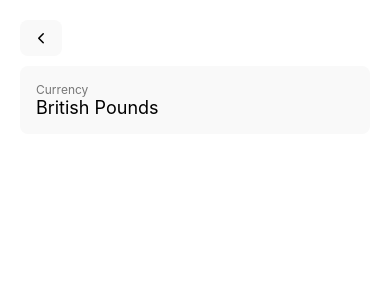
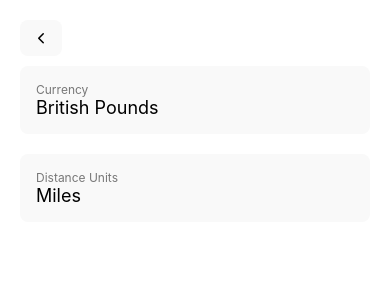
Before and after one commit to jcbyte/TripTab, a React Native app: screen /Settings in a window 390 px wide. Shown: the top 300 px of the page. Built offline with nearby package versions, Linux system fonts and the light colour scheme.

Commit message:
created distance setting

```diff
--- a/src/App.tsx
+++ b/src/App.tsx
@@ -13,8 +13,7 @@ import SettingsScreen from "./screens/SettingsScreen";
 import { colours, styles as globalStyles } from "./styles";
 import UserSettings, { DEFAULT as DEFAULT_USER_SETTINGS } from "./types/UserSettings";
 
-// todo settings page miles/km, currency
-// todo settings page export, import
+// todo apply settings
 // todo dark theme
 // todo save records + settings
 
--- a/src/screens/SettingsScreen.tsx
+++ b/src/screens/SettingsScreen.tsx
@@ -6,11 +6,8 @@ import SelectSetting from "../components/SelectSetting";
 import UserSettingsContext from "../contexts/userSettingsContext";
 import { styles as globalStyles } from "../styles";
 import Currency, { CurrencyInfo, currencyMap } from "../types/Currency";
+import Distance, { DistanceInfo, distanceMap } from "../types/Distance";
 import UserSettings from "../types/UserSettings";
-
-// todo back button
-// todo settings
-// todo export / import button
 
 export default function SettingsScreen({ navigation }: { navigation: NavigationProp<"Settings"> }) {
 	const { userSettings, setUserSettings } = useContext(UserSettingsContext);
@@ -37,6 +34,19 @@ export default function SettingsScreen({ navigation }: { navigation: NavigationP
 					});
 				}}
 			/>
+
+			<SelectSetting
+				title="Distance Units"
+				value={distanceMap[userSettings.distance].name}
+				options={(Object.entries(distanceMap) as [Distance, DistanceInfo][]).map(([distance, { name }]) => {
+					return { label: name, key: distance, value: distance };
+				})}
+				onSelect={(selected: Distance) => {
+					setUserSettings((prev: UserSettings) => {
+						return { ...prev, distance: selected };
+					});
+				}}
+			/>
 		</View>
 	);
 }
--- a/src/types/Distance.ts
+++ b/src/types/Distance.ts
@@ -1,7 +1,7 @@
 type Distance = "miles" | "kilometers";
 export default Distance;
 
-interface DistanceInfo {
+export interface DistanceInfo {
 	symbol: string;
 	name: string;
 }
```
